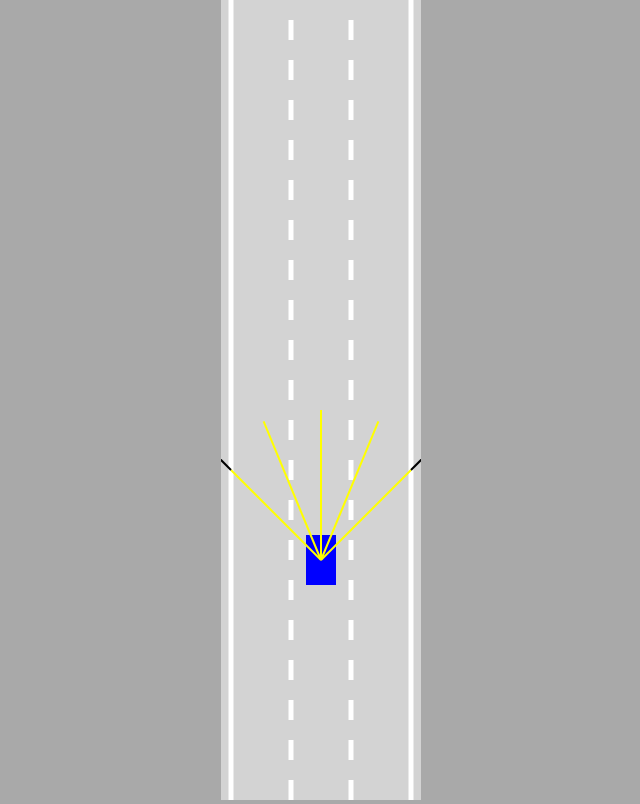
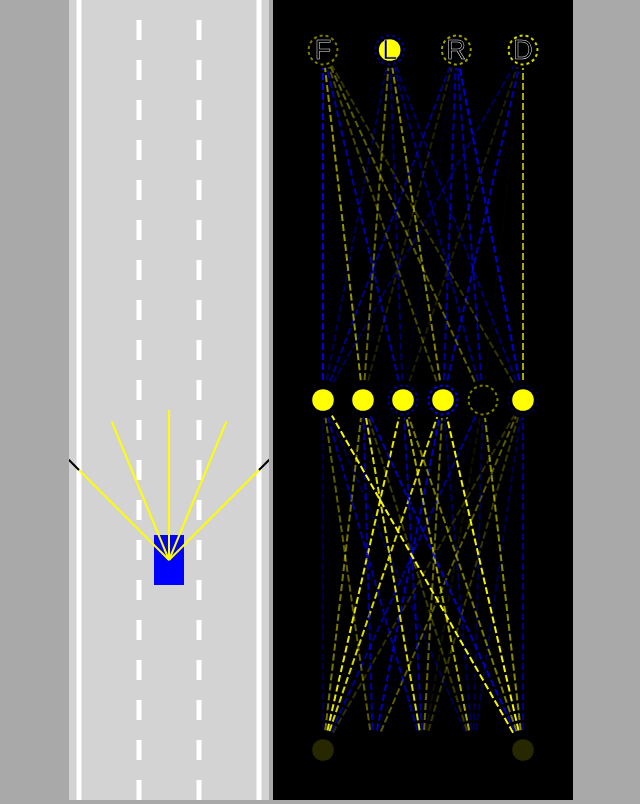
Before and after one commit to AKP-13/jsSelfDrivingCar, a plain HTML site: page index.html in a window 1280 px wide. Shown: the whole page, without its empty margins (319-959 px from the left). Drawn offline with Linux system fonts and the light colour scheme.

Commit message:
Add Neural Net and Visualiser

```diff
--- a/car.js
+++ b/car.js
@@ -12,8 +12,11 @@ class Car {
         this.angle = 0;
         this.damaged = false;
 
+        this.useBrain = controlType === "AI";
+
         if (controlType !== "DUMMY") {
             this.sensor = new Sensor(this); // passing the car to Sensor
+            this.brain = new NeuralNetwork([this.sensor.rayCount, 6, 4]); // '6' is a hidden neural network layer, '4' is for the up, down, left or right binary output
         }
         this.controls = new Controls(controlType);
     }
@@ -27,6 +30,18 @@ class Car {
         }
         if (this.sensor) {
             this.sensor.update(roadBorders, traffic);
+            const offsets = this.sensor.readings.map((s) =>
+                s === null ? 0 : 1 - s.offset
+            );
+
+            const outputs = NeuralNetwork.feedForward(offsets, this.brain);
+
+            if (this.useBrain) {
+                this.controls.forward = outputs[0];
+                this.controls.left = outputs[1];
+                this.controls.right = outputs[2];
+                this.controls.reverse = outputs[3];
+            }
         }
     }
 
--- a/index.html
+++ b/index.html
@@ -4,7 +4,10 @@
     <link rel="stylesheet" href="style.css" />
 </head>
 <body>
-    <canvas id="myCanvas"></canvas>
+    <canvas id="carCanvas"></canvas>
+    <canvas id="networkCanvas"></canvas>
+    <script src="visualizer.js"></script>
+    <script src="network.js"></script>
     <script src="sensor.js"></script>
     <script src="utils.js"></script>
     <script src="road.js"></script>
--- a/main.js
+++ b/main.js
@@ -1,30 +1,38 @@
-const canvas = document.getElementById("myCanvas");
-canvas.width = 200;
+const carCanvas = document.getElementById("carCanvas");
+carCanvas.width = 200;
+const networkCanvas = document.getElementById("networkCanvas");
+networkCanvas.width = 300;
 
-const ctx = canvas.getContext("2d");
-const road = new Road(canvas.width / 2, canvas.width * 0.9);
-const car = new Car(road.getLaneCenter(1), 100, 30, 50, "KEYS");
+const carCtx = carCanvas.getContext("2d");
+const networkCtx = networkCanvas.getContext("2d");
+
+const road = new Road(carCanvas.width / 2, carCanvas.width * 0.9);
+const car = new Car(road.getLaneCenter(1), 100, 30, 50, "AI");
 const traffic = [new Car(road.getLaneCenter(1), -100, 30, 50, "DUMMY", 2)];
 
 animate();
 
-function animate() {
+function animate(time) {
     for (let i = 0; i < traffic.length; i++) {
         traffic[i].update(road.borders, []);
     }
     car.update(road.borders, traffic);
 
-    canvas.height = window.innerHeight;
+    carCanvas.height = window.innerHeight;
+    networkCanvas.height = window.innerHeight;
 
-    ctx.save();
-    ctx.translate(0, -car.y + canvas.height * 0.7);
+    carCtx.save();
+    carCtx.translate(0, -car.y + carCanvas.height * 0.7);
 
-    road.draw(ctx);
+    road.draw(carCtx);
     for (let i = 0; i < traffic.length; i++) {
-        traffic[i].draw(ctx, "red");
+        traffic[i].draw(carCtx, "red");
     }
-    car.draw(ctx, "blue");
+    car.draw(carCtx, "blue");
 
-    ctx.restore();
+    carCtx.restore();
+
+    networkCtx.lineDashOffset = -time / 50;
+    Visualizer.drawNetwork(networkCtx, car.brain);
     requestAnimationFrame(animate); // calls the animate method many times a second, gives the look of movement we want
 }
--- /dev/null
+++ b/network.js
@@ -0,0 +1,64 @@
+class NeuralNetwork {
+    constructor(neuronCounts) {
+        this.levels = [];
+        for (let i = 0; i < neuronCounts.length - 1; i++) {
+            this.levels.push(new Level(neuronCounts[i], neuronCounts[i + 1]));
+        }
+    }
+
+    static feedForward(givenInputs, network) {
+        let outputs = Level.feedForward(givenInputs, network.levels[0]);
+        for (let i = 1; i < network.levels.length; i++) {
+            outputs = Level.feedForward(outputs, network.levels[i]);
+        }
+        return outputs;
+    }
+}
+
+class Level {
+    constructor(inputCount, outputCount) {
+        this.inputs = new Array(inputCount);
+        this.outputs = new Array(outputCount);
+        this.biases = new Array(outputCount);
+
+        this.weights = [];
+        for (let i = 0; i < inputCount; i++) {
+            this.weights[i] = new Array(outputCount);
+        }
+
+        Level.#randomize(this);
+    }
+
+    static #randomize(level) {
+        for (let i = 0; i < level.inputs.length; i++) {
+            for (let j = 0; j < level.outputs.length; j++) {
+                level.weights[i][j] = Math.random() * 2 - 1;
+            }
+        }
+
+        for (let i = 0; i < level.biases.length; i++) {
+            level.biases[i] = Math.random() * 2 - 1;
+        }
+    }
+
+    static feedForward(givenInputs, level) {
+        for (let i = 0; i < level.inputs.length; i++) {
+            level.inputs[i] = givenInputs[i];
+        }
+
+        for (let i = 0; i < level.outputs.length; i++) {
+            let sum = 0;
+            for (let j = 0; j < level.inputs.length; j++) {
+                sum += level.inputs[j] * level.weights[j][i];
+            }
+
+            if (sum > level.biases[i]) {
+                level.outputs[i] = 1;
+            } else {
+                level.outputs[i] = 0;
+            }
+        }
+
+        return level.outputs;
+    }
+}
--- a/style.css
+++ b/style.css
@@ -4,6 +4,9 @@ body {
     overflow: hidden;
     text-align: center;
 }
-#myCanvas {
+#networkCanvas {
+    background: black;
+}
+#carCanvas {
     background: lightgray;
 }
--- a/utils.js
+++ b/utils.js
@@ -39,3 +39,11 @@ function polysIntersect(poly1, poly2) {
     }
     return false;
 }
+
+function getRGBA(value) {
+    const alpha = Math.abs(value);
+    const R = value < 0 ? 0 : 255;
+    const G = R;
+    const B = value > 0 ? 0 : 255;
+    return "rgba(" + R + "," + G + "," + B + "," + alpha + ")";
+}
--- /dev/null
+++ b/visualizer.js
@@ -0,0 +1,108 @@
+class Visualizer {
+    static drawNetwork(ctx, network) {
+        const margin = 50;
+        const left = margin;
+        const top = margin;
+        const width = ctx.canvas.width - margin * 2;
+        const height = ctx.canvas.height - margin * 2;
+
+        const levelHeight = height / network.levels.length;
+
+        for (let i = network.levels.length - 1; i >= 0; i--) {
+            const levelTop =
+                top +
+                lerp(
+                    height - levelHeight,
+                    0,
+                    network.levels.length === 1
+                        ? 0.5
+                        : i / (network.levels.length - 1)
+                );
+
+            ctx.setLineDash([7, 3]);
+            Visualizer.drawLevel(
+                ctx,
+                network.levels[i],
+                left,
+                levelTop,
+                width,
+                levelHeight,
+                i === network.levels.length - 1 ? ["F", "L", "R", "D"] : []
+            );
+        }
+    }
+
+    static drawLevel(ctx, level, left, top, width, height, outputLabels) {
+        const right = left + width;
+        const bottom = top + height;
+
+        const { inputs, outputs, weights, biases } = level;
+
+        for (let i = 0; i < inputs.length; i++) {
+            for (let j = 0; j < outputs.length; j++) {
+                ctx.beginPath();
+                ctx.moveTo(
+                    Visualizer.#getNodeX(inputs, i, left, right),
+                    bottom
+                );
+                ctx.lineTo(Visualizer.#getNodeX(outputs, j, left, right), top);
+                ctx.lineWidth = 2;
+                ctx.strokeStyle = getRGBA(weights[i][j]);
+                ctx.stroke();
+            }
+        }
+
+        const nodeRadius = 18;
+        for (let i = 0; i < inputs.length; i++) {
+            const x = Visualizer.#getNodeX(inputs, i, left, right);
+            ctx.beginPath();
+            ctx.arc(x, bottom, nodeRadius, 0, Math.PI * 2);
+            ctx.fillStyle = "black";
+            ctx.fill();
+            ctx.beginPath();
+            ctx.arc(x, bottom, nodeRadius * 0.6, 0, Math.PI * 2);
+            ctx.fillStyle = getRGBA(inputs[i]);
+            ctx.fill();
+        }
+
+        for (let i = 0; i < outputs.length; i++) {
+            const x = Visualizer.#getNodeX(outputs, i, left, right);
+            ctx.beginPath();
+            ctx.arc(x, top, nodeRadius, 0, Math.PI * 2);
+            ctx.fillStyle = "black";
+            ctx.fill();
+            ctx.beginPath();
+            ctx.arc(x, top, nodeRadius * 0.6, 0, Math.PI * 2);
+            ctx.fillStyle = getRGBA(outputs[i]);
+            ctx.fill();
+
+            ctx.beginPath();
+            ctx.lineWidth = 2;
+            ctx.arc(x, top, nodeRadius * 0.8, 0, Math.PI * 2);
+            ctx.strokeStyle = getRGBA(biases[i]);
+            ctx.setLineDash([3, 3]);
+            ctx.stroke();
+            ctx.setLineDash([]);
+
+            if (outputLabels[i]) {
+                ctx.beginPath();
+                ctx.textAlign = "center";
+                ctx.textBaseline = "middle";
+                ctx.fillStyle = "black";
+                ctx.strokeStyle = "white";
+                ctx.font = nodeRadius * 1.5 + "px Arial";
+                ctx.fillText(outputLabels[i], x, top + nodeRadius * 0.1);
+                ctx.lineWidth = 0.5;
+                ctx.strokeText(outputLabels[i], x, top + nodeRadius * 0.1);
+            }
+        }
+    }
+
+    static #getNodeX(nodes, index, left, right) {
+        return lerp(
+            left,
+            right,
+            nodes.length === 1 ? 0.5 : index / (nodes.length - 1)
+        );
+    }
+}
```
